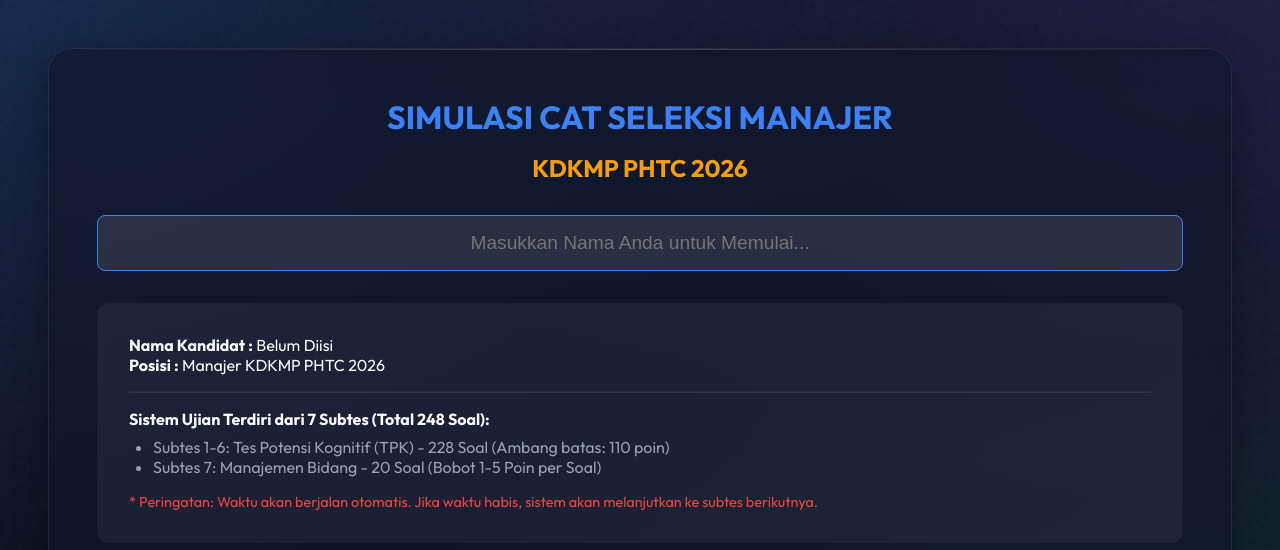
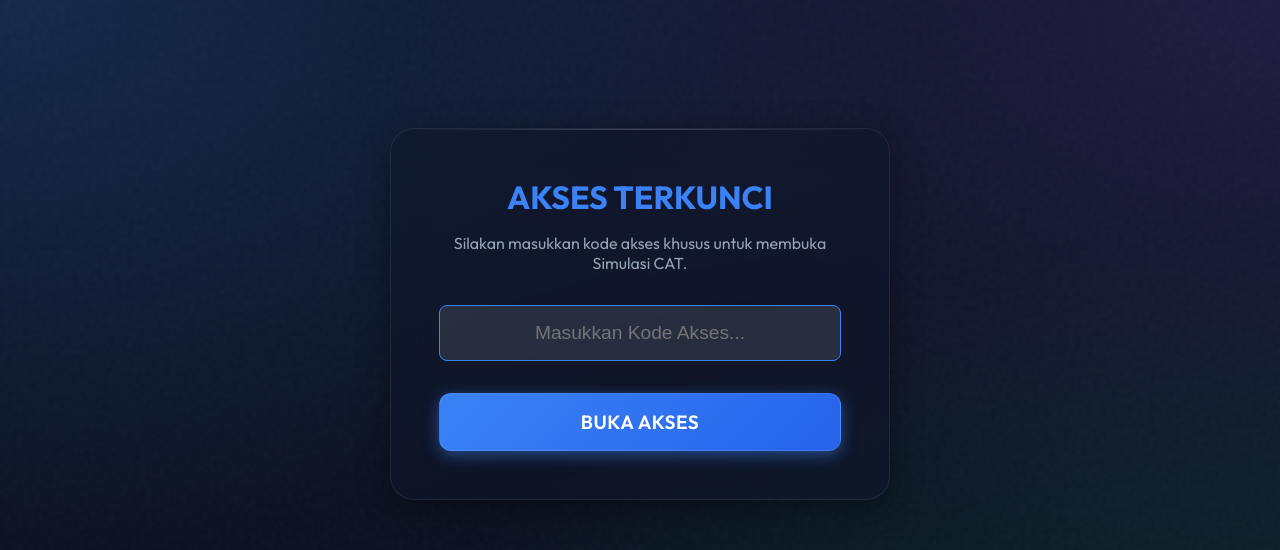
Before and after one commit to Yafaooo/cat-simulator, a React (Vite) app: page / in a window 1280 px wide. Shown: the top 550 px of the page. Built offline with nearby package versions, Linux system fonts and the light colour scheme.

Commit message:
FIX TOTAL: Hapus node_modules agar Vercel tidak Permission Denied

```diff
--- a/src/App.jsx
+++ b/src/App.jsx
@@ -2,7 +2,9 @@ import React, { useState, useEffect } from 'react';
 import { SUBTESTS } from './data/questions';
 
 function App() {
-  const [appState, setAppState] = useState('intro'); // intro, test, result
+  const [appState, setAppState] = useState('locked'); // locked, intro, test, result
+  const [accessCode, setAccessCode] = useState('');
+  const [accessError, setAccessError] = useState(false);
   const [candidateName, setCandidateName] = useState('');
   const [currentSubtestIndex, setCurrentSubtestIndex] = useState(0);
   const [currentQuestionIndex, setCurrentQuestionIndex] = useState(0);
@@ -141,6 +143,59 @@ function App() {
 
   return (
     <div className="app-container">
+      {appState === 'locked' && (
+        <div className="glass-panel animate-fade-in" style={{ padding: '3rem', textAlign: 'center', maxWidth: '500px', margin: '10vh auto' }}>
+          <h1 style={{ color: 'var(--primary)', marginBottom: '1rem', fontSize: '2rem' }}>
+            AKSES TERKUNCI
+          </h1>
+          <p style={{ color: 'var(--text-muted)', marginBottom: '2rem' }}>
+            Silakan masukkan kode akses khusus untuk membuka Simulasi CAT.
+          </p>
+          <div style={{ marginBottom: '2rem' }}>
+            <input
+              type="password"
+              placeholder="Masukkan Kode Akses..."
+              value={accessCode}
+              onChange={(e) => {
+                setAccessCode(e.target.value);
+                setAccessError(false);
+              }}
+              onKeyDown={(e) => {
+                if (e.key === 'Enter') {
+                  if (accessCode === 'PHTC2026') setAppState('intro');
+                  else setAccessError(true);
+                }
+              }}
+              style={{
+                width: '100%',
+                padding: '16px',
+                borderRadius: '8px',
+                border: `1px solid ${accessError ? 'var(--danger)' : 'var(--primary)'}`,
+                background: 'rgba(255,255,255,0.1)',
+                color: 'var(--text-main)',
+                fontSize: '1.2rem',
+                textAlign: 'center',
+                outline: 'none'
+              }}
+            />
+            {accessError && <div style={{ color: 'var(--danger)', marginTop: '0.5rem', fontSize: '0.9rem' }}>Kode akses salah!</div>}
+          </div>
+          <button
+            className="btn"
+            style={{ padding: '16px 48px', fontSize: '1.2rem', width: '100%' }}
+            onClick={() => {
+              if (accessCode === 'PHTC2026') {
+                setAppState('intro');
+              } else {
+                setAccessError(true);
+              }
+            }}
+          >
+            BUKA AKSES
+          </button>
+        </div>
+      )}
+
       {appState === 'intro' && (
         <div className="glass-panel animate-fade-in" style={{ padding: '3rem', textAlign: 'center' }}>
           <h1 style={{ color: 'var(--primary)', marginBottom: '1rem', fontSize: '2rem' }}>
```
